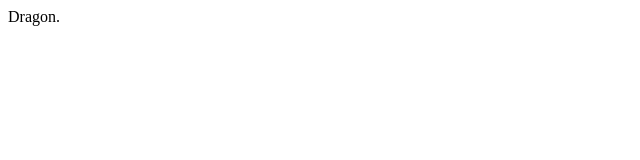
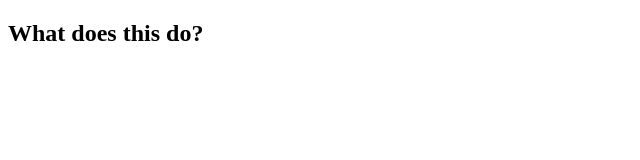
Before and after one commit to ASF2405/ASF2405.github.io, a plain HTML site: page index.html in a window 1280 px wide. Shown: the whole page, without its empty margins (0-640 px from the left). Drawn offline with Linux system fonts and the light colour scheme.

```diff
--- a/index.html
+++ b/index.html
@@ -1,5 +1,19 @@
 <!DOCTYPE html>
 <html>
+    <title>Hoard Collector</title>
     <head></head>
-    <body>Dragon.</body>
+    <body>
+        <div id="Menu">
+            <nav>
+
+            </nav>
+            <main>
+                <div class="Sidebar"></div>
+                <div class="Content">
+                    <h2>What does this do?</h2>
+                </div>
+
+            </main>
+        </div>
+    </body>
 </html>
```
